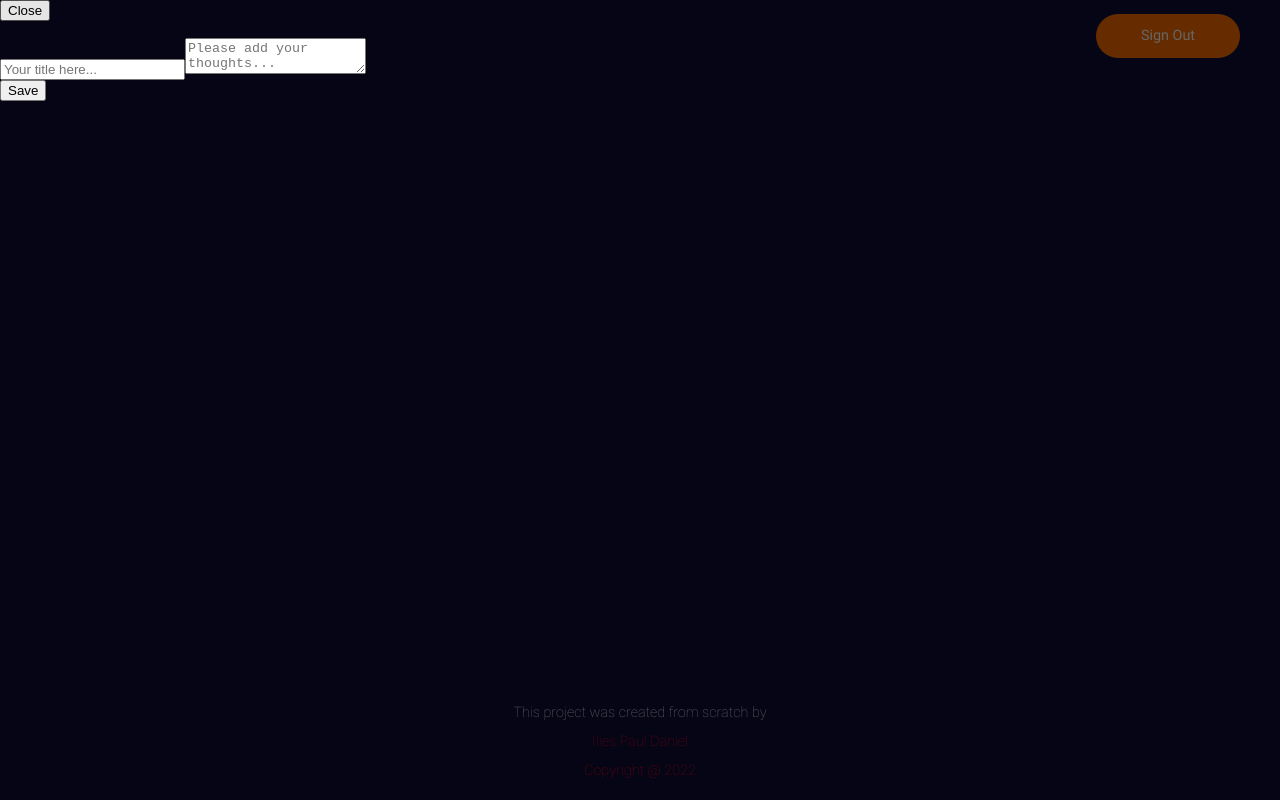
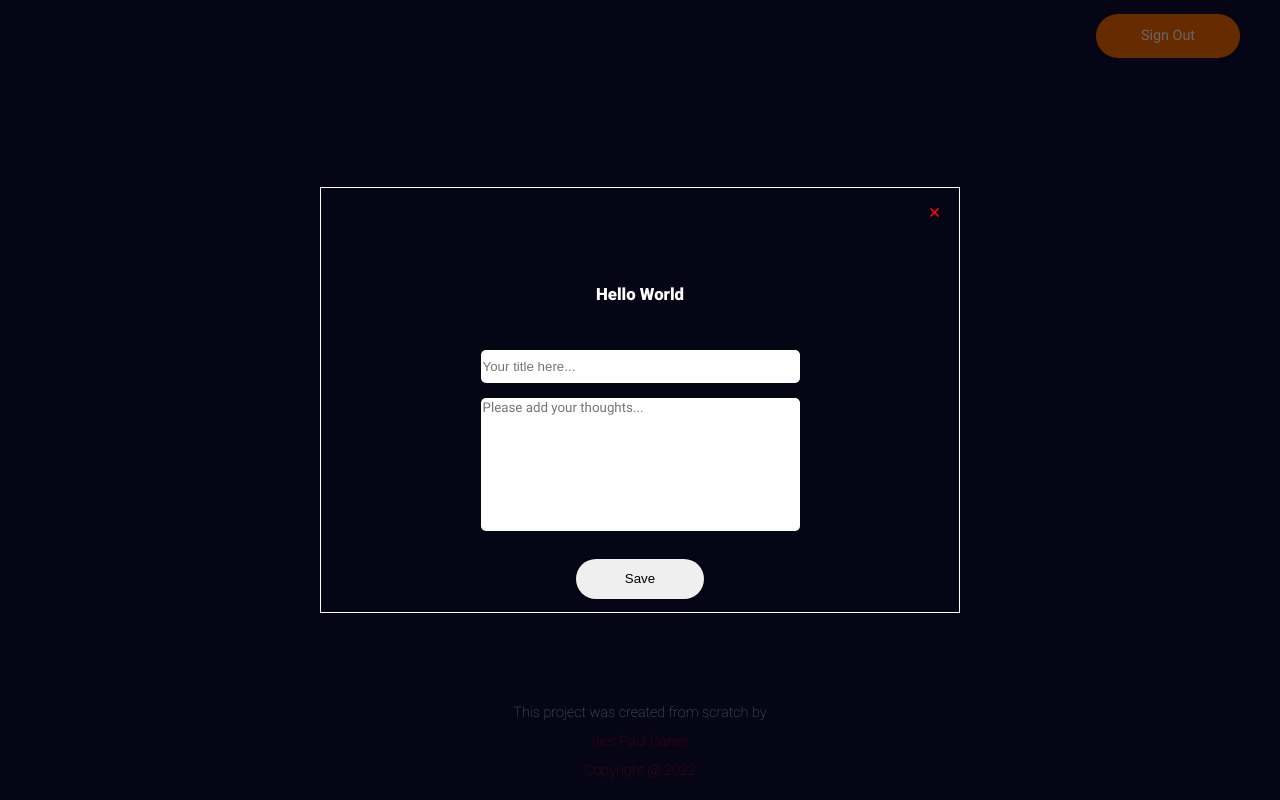
Before and after one commit to paul-ilies/TaskApp, a React app in the folder front-end/: page /create-task in a window 1280 px wide. Built offline with nearby package versions, Linux system fonts and the light colour scheme; sample sign-in values are in the browser's storage.

Commit message:
create-task added

```diff
--- a/front-end/src/components/CreateTask.js
+++ b/front-end/src/components/CreateTask.js
@@ -1,12 +1,30 @@
 import React from 'react';
 import "./css/createTask.css";
+import { useDispatch } from 'react-redux';
+import { createTask } from "../actions";
 import Modal from './utils/Modal';
 import requireAuth from './utils/requireAuth';
+import { reset } from 'redux-form';
+import history from "./utils/history";
 
 const CreateTask = () => {
+    const dispatch = useDispatch()
+
+    const onSubmitTask = (formValues) => {
+        dispatch(createTask(formValues));
+        dispatch(reset("task"))
+        history.push("/tasks")
+    }
+
     return (
         <div>
-            <Modal />
+            <Modal
+                title="Hello World"
+                link="/tasks"
+                onSubmitTask={onSubmitTask}
+            />
+
+
         </div>
     )
 };
--- a/front-end/src/components/Homepage.js
+++ b/front-end/src/components/Homepage.js
@@ -1,11 +1,18 @@
-import React from 'react';
+import React, { useEffect } from 'react';
 import { Link } from "react-router-dom";
-import "./css/homepage.css"
+import "./css/homepage.css";
+import { useSelector } from 'react-redux';
+import history from "./utils/history";
 
 const Homepage = () => {
 
+    const { userInfo } = useSelector(state => state.auth)
 
-
+    useEffect(() => {
+        if (userInfo) {
+            history.push("/tasks")
+        }
+    }, [userInfo])
 
     return <div className='homepage'>
         <div className="homepageHeader">
--- a/front-end/src/components/css/modal.css
+++ b/front-end/src/components/css/modal.css
@@ -6,4 +6,87 @@
   position: absolute;
   top: 0;
   left: 0;
+  display: flex;
+  justify-content: center;
+  align-items: center;
 }
+.modal-form {
+  display: flex;
+  flex-direction: column;
+  align-items: center;
+  gap: 2em;
+  border: 1px solid #ffffff;
+  width: 50%;
+}
+
+.modal-form-close {
+  width: 100%;
+  display: flex;
+  justify-content: flex-end;
+}
+.modal-form-close button {
+  margin: 1em;
+  color: var(--dark-red);
+  background: transparent;
+  border: none;
+
+  cursor: pointer;
+}
+
+.modal-form-title {
+  text-align: center;
+}
+
+.modal-form-description {
+  width: 100%;
+  display: flex;
+}
+
+.modal-form-container {
+  width: 100%;
+  display: flex;
+  flex-direction: column;
+  justify-content: center;
+  align-items: center;
+  gap: 1em;
+}
+
+.modal-form-container > input {
+  width: 50%;
+  height: 2.5em;
+  border-radius: 5px;
+  border: none;
+}
+.modal-form-container > input:focus {
+  outline: none;
+}
+.modal-form-container > textarea {
+  width: 50%;
+  height: 10em;
+  border-radius: 5px;
+  border: none;
+  resize: none;
+}
+.modal-form-container > textarea:focus {
+  outline: none;
+}
+.modal-form-container > textarea::placeholder {
+  font-family: "Roboto";
+}
+.modal-form-container > textarea:focus::placeholder {
+  color: transparent;
+}
+.modal-form-container > input:focus::placeholder {
+  color: transparent;
+}
+.form-container-button {
+  width: 100%;
+  display: flex;
+}
+.form-container-button button {
+  margin: 1em auto;
+  width: 20%;
+  height: 3em;
+  border-radius: 2em;
+  border: none;
+}
--- a/front-end/src/components/css/tasks.css
+++ b/front-end/src/components/css/tasks.css
@@ -21,9 +21,11 @@
   background-color: var(--orange);
   border: none;
   color: var(--main-font-color);
-  width: 10%;
+  width: 20%;
   height: 2em;
   border-radius: 10px;
+  text-align: center;
+  font-size: inherit;
 }
 /* Single task */
 .task {
--- a/front-end/src/components/utils/Modal.js
+++ b/front-end/src/components/utils/Modal.js
@@ -5,18 +5,20 @@ import { Field } from "redux-form";
 import { reduxForm } from 'redux-form';
 import "../css/modal.css";
 import history from "./history";
-let Modal = ({ link, title, handleSubmit }) => {
+import requireAuth from "./requireAuth"
+let Modal = ({ link, title, handleSubmit, onSubmitTask }) => {
+
 
 
     return ReactDOM.createPortal(
         <div className="modal">
             <div className="modal-form">
-                <div className="modal-form-close"><button onClick={() => history.push(link)}>Close</button></div>
+                <div className="modal-form-close"><button onClick={() => history.push(link)}>🗙</button></div>
                 <div className="modal-form-title">
                     <h3>{title}</h3>
                 </div>
                 <div className="modal-form-description">
-                    <form className="modal-form-container" onSubmit={handleSubmit} >
+                    <form className="modal-form-container" onSubmit={handleSubmit(onSubmitTask)} >
 
                         <Field
                             className="form-container-title"
@@ -47,4 +49,4 @@ Modal = reduxForm({
     form: "task",
     enableReinitialize: true
 })(Modal)
-export default Modal;
+export default requireAuth(Modal);
```
